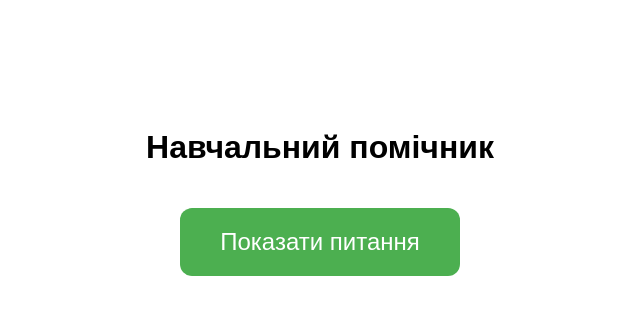
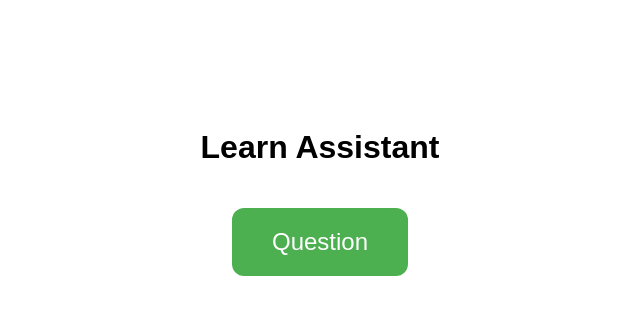
Before and after one commit to halyna-baklanova/learning-assistant, a Django app: template templates/index.html in a window 1280 px wide. Shown: the top 315 px of the page, without its empty margins (320-960 px from the left). Run offline with Django 5.2, Linux system fonts and the light colour scheme; the template is opened without the code that fills it, so the values that code supplies are empty.

```diff
--- a/learn/views.py
+++ b/learn/views.py
@@ -18,7 +18,7 @@ class RandomQuestionView(APIView):
         questions = Task.objects.all()
         if not questions.exists():
             return Response(
-                {"detail": "Питань немає в базі."}, status=status.HTTP_404_NOT_FOUND
+                {"detail": "There are no questions yet. Would you like to add more questions before continuing?"}, status=status.HTTP_404_NOT_FOUND
             )
 
         random_question = random.choice(questions)
--- a/templates/index.html
+++ b/templates/index.html
@@ -2,7 +2,7 @@
 <html lang="uk">
 <head>
     <meta charset="UTF-8">
-    <title>Навчальний помічник</title>
+    <title>Learn Assistant</title>
     <style>
         body {
             background-color: white;
@@ -31,12 +31,12 @@
 </head>
 <body>
 
-    <h1>Навчальний помічник</h1>
+    <h1>Learn Assistant</h1>
 
-    <button id="show-question-btn" class="btn">Показати питання</button>
+    <button id="show-question-btn" class="btn">Question</button>
     <div id="question"></div>
 
-    <button id="show-answer-btn" class="btn" style="display: none;">Показати відповідь</button>
+    <button id="show-answer-btn" class="btn" style="display: none;">Answer</button>
     <div id="answer"></div>
 
     <script>
```
